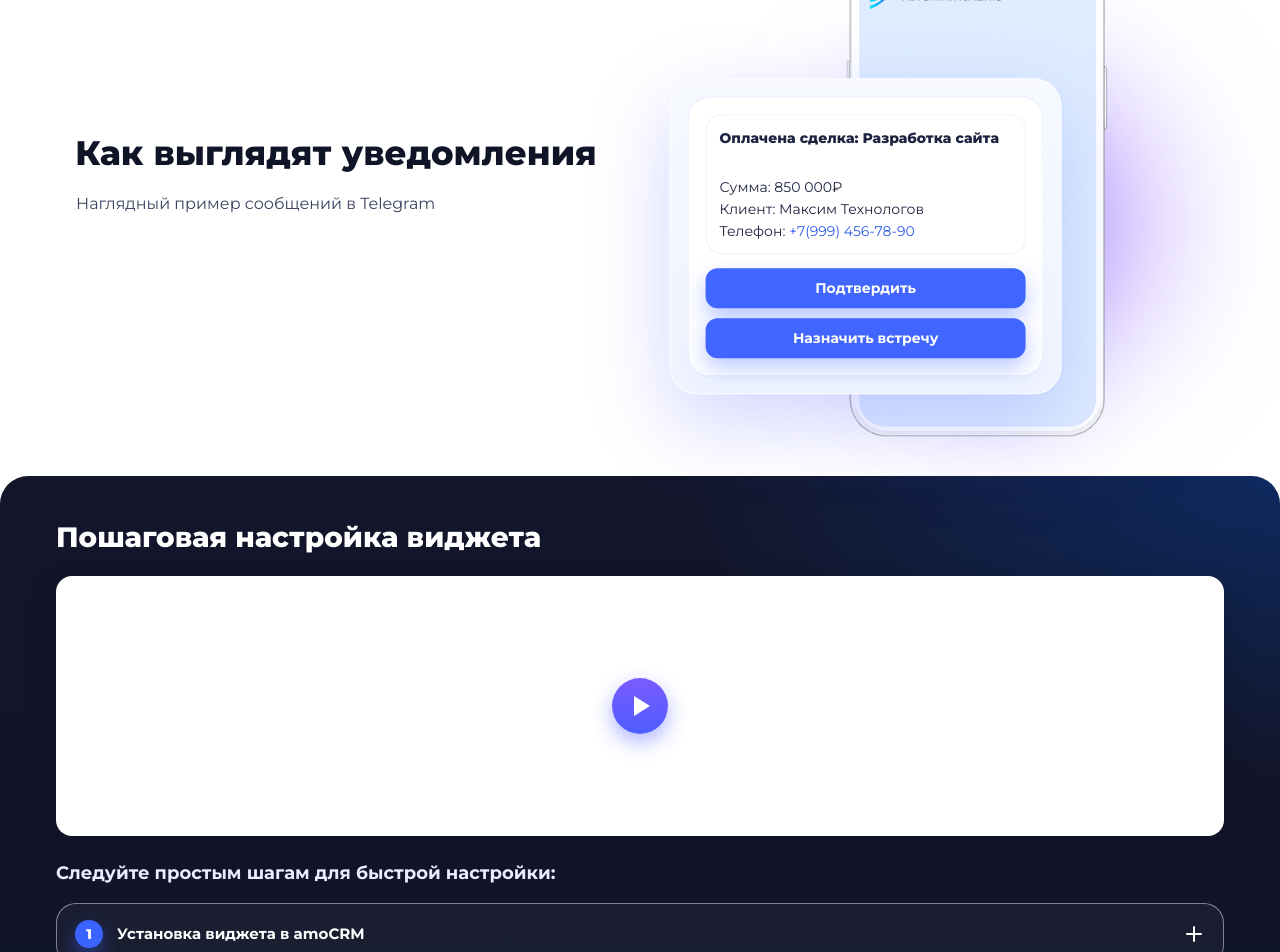
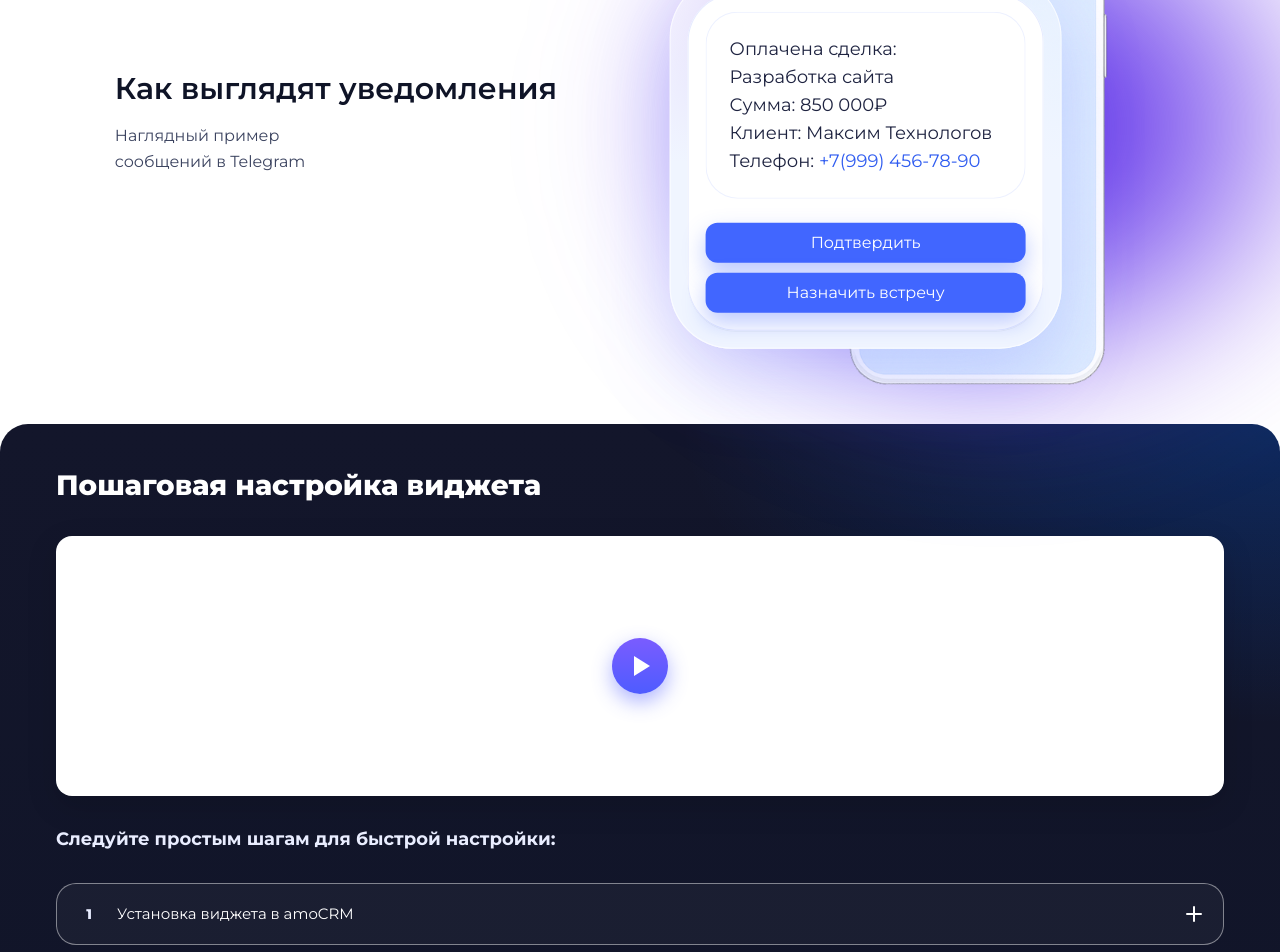
Before and after one commit to DFimp/landing_pro_automatization, a Next.js app: page /widgets/telegram-notify in a window 1280 px wide. Shown: the part 1360-2312 px from the top of the page. Built offline with nearby package versions, Linux system fonts and the light colour scheme.

Commit message:
maybe last

```diff
--- a/src/page/Widget/TelegramNotify/index.tsx
+++ b/src/page/Widget/TelegramNotify/index.tsx
@@ -4,12 +4,15 @@ import React from 'react';
 import Image from 'next/image';
 import ConsultCard from '@/shared/ui/ConsultCard/ConsultCard';
 import SettingsCard from '@/shared/ui/settings/SettingsCard';
+import { hiddenInIframe } from '@/shared/utils/hiddenInIframe';
 
 export default function TelegramNotify() {
     const handleScrollToInstruction = (e: React.MouseEvent<HTMLAnchorElement>) => {
         e.preventDefault();
         document.querySelector('#instruction')?.scrollIntoView({ behavior: 'smooth' });
     };
+
+    const { isIframe } = hiddenInIframe();
 
     const steps = [
         {
@@ -137,15 +140,15 @@ export default function TelegramNotify() {
 
     return (
         <main className="bg-white">
-            <section className="tg-hero">
+            <section className="tg-hero" id={isIframe ? 'hidden-in-iframe' : ''}>
                 <div className="tg-container">
                     <div className="tg-pill tg-bleed-left">Виджет Телеграм уведомления для amoCRM</div>
 
                     <h1 className="tg-hero-title">Готовы быть в курсе событий?</h1>
 
                     <p className="tg-hero-sub">
-                        Получайте мгновенные уведомления в Telegram и запускайте SalesBot одним нажатием. Полная автоматизация
-                        коммуникаций с клиентами прямо в мессенджере.
+                        Получайте мгновенные уведомления в Telegram и запускайте SalesBot<br /> одним нажатием. Полная автоматизация
+                        коммуникаций с клиентами<br /> прямо в мессенджере.
                     </p>
 
                     <div className="tg-cta">
@@ -164,7 +167,7 @@ export default function TelegramNotify() {
                 </div>
             </section>
 
-            <section className="tg-container">
+            <section className="tg-container" id={isIframe ? 'hidden-in-iframe' : ''}>
                 <div className="tg-features-grid">
                     <div className="tg-feature-card">
                         <div className="tg-feature-ico">
@@ -218,11 +221,11 @@ export default function TelegramNotify() {
                 </div>
             </section>
 
-            <section className="tg-preview">
+            <section className="tg-preview" id={isIframe ? 'hidden-in-iframe' : ''}>
                 <div className="tg-preview-grid">
                     <div className="tg-preview-left">
                         <h2 className="tg-h2">Как выглядят уведомления</h2>
-                        <p className="tg-preview-sub">Наглядный пример сообщений в Telegram</p>
+                        <p className="tg-preview-sub">Наглядный пример <br />сообщений в Telegram</p>
                     </div>
 
                     <div className="tg-preview-right">
@@ -239,7 +242,7 @@ export default function TelegramNotify() {
                             <div className="tg-bubble">
                                 <div className="tg-bubble-inner">
                                     <div className="tg-bubble-msg">
-                                        <strong>Оплачена сделка: Разработка сайта</strong>
+                                        Оплачена сделка: Разработка сайта
                                         <br />
                                         Сумма: 850 000₽
                                         <br />
@@ -264,7 +267,7 @@ export default function TelegramNotify() {
                 showVideo
             />
 
-            <section className="tg-cases">
+            <section className="tg-cases" id={isIframe ? 'hidden-in-iframe' : ''}>
                 <div className="tg-container">
                     <h3 className="tg-cases-title">Сценарии использования</h3>
                     <p className="tg-cases-sub">
@@ -272,7 +275,6 @@ export default function TelegramNotify() {
                     </p>
 
                     <div className="tg-cases-grid tg-cases-grid--3cols">
-                        {/* 1 */}
                         <div className="tg-case">
                             <div className="tg-case-decor" aria-hidden />
                             <div className="tg-case-card">
@@ -281,7 +283,6 @@ export default function TelegramNotify() {
                             </div>
                         </div>
 
-                        {/* 2 */}
                         <div className="tg-case">
                             <div className="tg-case-decor" aria-hidden />
                             <div className="tg-case-card">
@@ -290,17 +291,14 @@ export default function TelegramNotify() {
                             </div>
                         </div>
 
-                        {/* 3 — AMO (левый) */}
                         <div className="tg-case-amo tg-case-amo--left" aria-hidden>
                             <span className="tg-case-amo__text">AMO</span>
                         </div>
 
-                        {/* 4 — AMO (правый) */}
                         <div className="tg-case-amo tg-case-amo--right" aria-hidden>
                             <span className="tg-case-amo__text">AMO</span>
                         </div>
 
-                        {/* 5 */}
                         <div className="tg-case">
                             <div className="tg-case-decor" aria-hidden />
                             <div className="tg-case-card">
@@ -309,7 +307,6 @@ export default function TelegramNotify() {
                             </div>
                         </div>
 
-                        {/* 6 */}
                         <div className="tg-case">
                             <div className="tg-case-decor" aria-hidden />
                             <div className="tg-case-card">
@@ -321,7 +318,7 @@ export default function TelegramNotify() {
                 </div>
             </section>
 
-            <section className="tg-prefooter">
+            <section className="tg-prefooter" id={isIframe ? 'hidden-in-iframe' : ''}>
                 <div className="tg-container">
                     <ConsultCard />
                 </div>
--- a/src/page/Widget/TelegramNotify/style.css
+++ b/src/page/Widget/TelegramNotify/style.css
@@ -43,16 +43,16 @@ body {
 
 .tg-bleed-left {
     margin-left: calc(50% - 50vw);
-    padding-left: calc(50vw - 50% + var(--container-pad));
+    padding-left: calc(47vw - 50% + var(--container-pad));
     border-top-left-radius: 0;
     border-bottom-left-radius: 0;
 }
 
 .tg-hero-title {
     margin-top: 40px;
-    font-weight: 800;
+    font-weight: 600;
     color: #fff;
-    font-size: clamp(36px, 6vw, 72px);
+    font-size: clamp(36px, 6vw, 64px);
     line-height: 1.05;
 }
 
@@ -74,7 +74,7 @@ body {
     align-items: center;
     justify-content: center;
     height: 44px;
-    padding: 0 22px;
+    padding: 0 32px;
     background: #386bff;
     color: #fff;
     border-radius: 999px;
@@ -147,7 +147,7 @@ body {
 
 .tg-feature-title {
     font-size: 18px;
-    font-weight: 800;
+    font-weight: 600;
     color: #0f1427;
     margin-bottom: 10px;
 }
@@ -183,8 +183,8 @@ body {
 }
 
 .tg-h2 {
-    font-size: clamp(24px, 3vw, 34px);
-    font-weight: 800;
+    font-size: clamp(24px, 3vw, 30px);
+    font-weight: 600;
     color: #0f1427;
     margin-bottom: 12px;
 }
@@ -217,51 +217,51 @@ body {
 
 .tg-phone-blob {
     position: absolute;
-    right: -10px;
-    top: 10%;
-    width: 520px;
-    height: 520px;
+    right: -250px;
+    top: -25%;
+    width: 1020px;
+    height: 820px;
     z-index: 0;
     filter: blur(70px);
     background:
-        radial-gradient(closest-side, rgba(104, 64, 255, .65), transparent 70%),
-        radial-gradient(closest-side, rgba(170, 112, 255, .55), transparent 72%);
+        radial-gradient(closest-side, rgb(60, 14, 224), transparent 70%),
+        radial-gradient(closest-side, rgba(169, 112, 255, 0.911), transparent 72%);
 }
 
 .tg-bubble {
     position: absolute;
     left: 30%;
-    top: 36%;
+    top: 28%;
     transform: translate(-50%, -10%);
     width: min(520px, 70%);
     z-index: 2;
-    border-radius: 28px;
-    background: linear-gradient(180deg, #f7f9ff 0%, #eef3ff 100%);
+    border-radius: 62px;
+    background: linear-gradient(180deg, #f9fbff4d 0%, #f0f5ff 50%);
     box-shadow: 0 28px 80px rgba(79, 92, 255, .25), inset 0 0 0 1px rgba(255, 255, 255, .7);
     padding: 18px;
 }
 
 .tg-bubble-inner {
-    border-radius: 22px;
+    border-radius: 48px;
     background: #fff;
     padding: 18px;
     box-shadow: 0 1px 0 rgba(9, 17, 43, .04), inset 0 0 0 1px #e6ebff;
 }
 
 .tg-bubble-msg {
-    font-size: 14px;
+    font-size: 18px;
     line-height: 1.55;
     color: #1e2340;
     background: #fff;
-    border-radius: 16px;
-    padding: 14px 14px 12px;
+    border-radius: 32px;
+    padding: 24px;
     box-shadow: inset 0 0 0 1px #edf1ff;
-    margin-bottom: 14px;
+    margin-bottom: 24px;
 }
 
 .tg-bubble-msg strong {
     display: block;
-    font-weight: 800;
+    font-weight: 600;
     margin-bottom: 6px;
 }
 
@@ -275,8 +275,7 @@ body {
     width: 100%;
     height: 40px;
     border-radius: 12px;
-    font-weight: 700;
-    font-size: 14px;
+    font-size: 16px;
     color: #fff;
     background: #4166ff;
     box-shadow: 0 10px 22px rgba(65, 102, 255, .35);
@@ -298,8 +297,14 @@ body {
     .tg-bubble {
         left: 50%;
         width: 100%;
-        top: 24%;
+        top: 20%;
         transform: translate(-50%, -6%);
+        background: linear-gradient(180deg, #f9fbff 0%, #f1f5ff 100%);
+    }
+
+    .tg-bubble-inner {
+        background: none;
+        box-shadow: inset 0 0 0 1px rgba(255, 255, 255, 0.14);
     }
 
     .tg-h2 {
@@ -312,8 +317,23 @@ body {
         line-height: 1.55;
     }
 
+    .tg-phone-wrap {
+        position: relative;
+        min-height: 450px;
+        overflow: visible;
+    }
+
     .tg-phone {
-        left: 30%;
+        position: absolute;
+        top: -50px;
+        right: -240px;
+        left: auto;
+        height: 600px !important;
+        width: auto !important;
+        max-width: none !important;
+        transform: none;
+        pointer-events: none;
+        z-index: 1;
     }
 }
 
@@ -482,7 +502,7 @@ body {
 
 .tg-cases-title {
     font-size: clamp(22px, 3vw, 28px);
-    font-weight: 800;
+    font-weight: 600;
     color: #0f1427;
     margin-bottom: 8px;
 }
@@ -513,28 +533,37 @@ body {
     .tg-cases-grid--3cols {
         grid-template-columns: repeat(3, minmax(300px, 1fr));
     }
+
+    .tg-cases-grid--3cols .tg-case {
+        transition: transform .2s ease;
+    }
+
+    /* элементы второго ряда (4-й и далее в гриде) */
+    .tg-cases-grid--3cols .tg-case:nth-child(n+4) {
+        transform: translateX(-200px);
+    }
 }
 
 @media (min-width:1200px) {
-    .tg-cases-grid { --caseH: 260px; }
+    .tg-cases-grid {
+        --caseH: 260px;
+    }
 }
 
 .tg-case-card {
     background: #fff;
     border-radius: 22px;
-    padding: 20px 22px;
-    padding-top: 40px;
-    padding-bottom: 60px;
+    padding: 40px;
     box-shadow: 0 10px 26px rgba(15, 20, 39, .06), inset 0 0 0 2px #5f78ff;
-    min-height: var(--caseH);
+    min-height: 230px;
 }
 
 .tg-case-title {
-    font-weight: 800;
+    font-weight: 600;
     color: #0f1427;
     font-size: 16px;
     line-height: 1.35;
-    margin-bottom: 8px;
+    margin-bottom: 24px;
 }
 
 .tg-case-text {
@@ -554,12 +583,14 @@ body {
 }
 
 @media (min-width:900px) {
-    .tg-case-amo { display: block; }
+    .tg-case-amo {
+        display: block;
+    }
 }
 
 .tg-case-amo__text {
     position: absolute;
-    font-weight: 800;
+    font-weight: 600;
     line-height: 1;
     color: #fff;
     letter-spacing: .06em;
@@ -568,8 +599,20 @@ body {
     pointer-events: none;
 }
 
-.tg-case-amo--left  .tg-case-amo__text { left: -10%; bottom: -12%; }
-.tg-case-amo--right .tg-case-amo__text { right: -12%; top: -8%; }
+.tg-case-amo--left .tg-case-amo__text {
+    left: -10%;
+    top: 50%;
+    bottom: auto;
+    transform: translateY(-50%);
+    left: 80px;
+}
+
+.tg-case-amo--right .tg-case-amo__text {
+    right: -12%;
+    top: 50%;
+    bottom: auto;
+    transform: translateY(-50%);
+}
 
 @media (max-width:640px) {
     .tg-cases-grid {
@@ -605,10 +648,26 @@ body {
         z-index: 0;
     }
 
-    .tg-case--1 .tg-case-decor { background-image: url("/widgets/TelegramNotify/amo.svg"); }
-    .tg-case--2 .tg-case-decor { background-image: url("/widgets/TelegramNotify/amo (1).svg"); }
-    .tg-case--3 .tg-case-decor { background-image: url("/widgets/TelegramNotify/amo (2).svg"); }
-    .tg-case--4 .tg-case-decor { background-image: url("/widgets/TelegramNotify/amo (3).svg"); }
+    .tg-case--1 .tg-case-decor {
+        background-image: url("/widgets/TelegramNotify/amo.svg");
+    }
+
+    .tg-case--2 .tg-case-decor {
+        background-image: url("/widgets/TelegramNotify/amo (1).svg");
+    }
+
+    .tg-case--3 .tg-case-decor {
+        background-image: url("/widgets/TelegramNotify/amo (2).svg");
+    }
+
+    .tg-case--4 .tg-case-decor {
+        background-image: url("/widgets/TelegramNotify/amo (3).svg");
+    }
+
+    .tg-bubble-msg {
+        font-size: 14px;
+    }
+
 }
 
 @media (min-width:641px) {
@@ -662,7 +721,7 @@ body {
         box-sizing: border-box;
         justify-content: center;
         padding: 12px 16px;
-        font-size: 14px;
+        font-size: 12px;
     }
 
     .tg-hero-title {
@@ -705,9 +764,19 @@ body {
         color: #fff;
         border-radius: 999px;
         font-weight: 600;
-        font-size: 16px;
+        font-size: 0;
         box-shadow: 0 8px 24px rgba(56, 107, 255, .35);
         transition: transform .15s, box-shadow .2s, background .2s;
+    }
+
+    .tg-btn-link::before {
+        content: "Смотреть инструкцию";
+        font-size: 16px;
+        line-height: 44px;
+    }
+
+    .tg-btn-link::after {
+        content: none !important;
     }
 
     .tg-btn-link:hover {
@@ -719,7 +788,7 @@ body {
 @media (min-width: 900px) {
     .tg-case-amo {
         width: min(1000px, calc(100% + 360px));
-    min-height: var(--caseH);
+        min-height: 230px;
     }
 
     .tg-case-amo--left {
@@ -730,27 +799,31 @@ body {
     .tg-case-amo--right {
         justify-self: end;
         margin-right: 0px;
+        transform: translateX(-200px);
     }
 
     .tg-case-amo__text {
-    font-size: clamp(180px, 22vw, 420px);
+        font-size: 200px;
     }
 }
 
 @media (max-width: 640px) {
-  .tg-cases-grid > .tg-case:nth-child(1) .tg-case-decor {
+    .tg-cases-grid>.tg-case:nth-child(1) .tg-case-decor {
         background-image: url("/widgets/TelegramNotify/amo.svg");
         z-index: 1;
     }
-  .tg-cases-grid > .tg-case:nth-child(2) .tg-case-decor {
+
+    .tg-cases-grid>.tg-case:nth-child(2) .tg-case-decor {
         background-image: url("/widgets/TelegramNotify/amo (1).svg");
         z-index: 2;
     }
-  .tg-cases-grid > .tg-case:nth-child(5) .tg-case-decor {
+
+    .tg-cases-grid>.tg-case:nth-child(5) .tg-case-decor {
         background-image: url("/widgets/TelegramNotify/amo (2).svg");
         z-index: 2;
     }
-  .tg-cases-grid > .tg-case:nth-child(6) .tg-case-decor {
+
+    .tg-cases-grid>.tg-case:nth-child(6) .tg-case-decor {
         background-image: url("/widgets/TelegramNotify/amo (3).svg");
         z-index: 1;
     }
--- a/src/shared/ui/settings/SettingsCard.css
+++ b/src/shared/ui/settings/SettingsCard.css
@@ -26,13 +26,13 @@
 .sc__title{
   font-size:clamp(22px,2.8vw,28px);
   font-weight:800;
-  margin-bottom:18px;
+  margin-bottom:30px;
 }
 
 .sc__subtitle{
   font-size:18px;
   font-weight:700;
-  margin:12px 0 16px;
+  margin:30px 0 30px;
   color:#e9edff;
 }
 
@@ -61,7 +61,6 @@
   margin-left:4px;
 }
 
-/* Аккордеон */
 .sc__acc-list{ display:grid; gap:12px; margin-top:8px; }
 
 .sc__acc-item{
@@ -69,9 +68,10 @@
   border-radius:20px;
   border:1px solid rgba(255,255,255,.45);
   transition:border-color .2s, box-shadow .25s, background .25s;
+  max-width:100%;
+  margin-bottom: 30px;
 }
 
-/* Состояние: открыт — белая окантовка и лёгкое свечение */
 .sc__acc-item.open{
   border-color:#ffffff;
   box-shadow:
@@ -89,22 +89,31 @@
   padding:16px 18px;
   color:#e8ecff;
   text-align:left;
+  min-width:0;
 }
 
 .sc__num{
   display:grid; place-items:center;
   width:28px; height:28px; border-radius:50%;
+  box-shadow:none;
+  color:#e8ecff;
+  font-weight:800;
+  font-size:14px;
+  transition:all .25s ease;
+}
+
+.sc__acc-item.open .sc__num{
   background:#3a63ff;
   box-shadow:0 8px 18px rgba(58,99,255,.45);
   color:#fff;
-  font-weight:800;
-  font-size:14px;
 }
 
 .sc__acc-title{
   font-size:15px;
-  font-weight:700;
   color:#ffffff;
+  min-width:0;
+  overflow-wrap:anywhere;
+  word-break:break-word;
 }
 
 .sc__plus{
@@ -119,20 +128,19 @@
 .sc__plus::before{ width:16px; height:2px; }
 .sc__plus::after{ width:2px; height:16px; }
 
-/* При открытии превращаем «+» в «X» */
 .sc__acc-item.open .sc__plus{ transform:rotate(45deg); }
 
-/* Контент раскрытого пункта */
 .sc__acc-content{
   display:none;
   padding:0 18px 18px 60px;
   color:#e7ecff;
   font-size:14px;
   line-height:1.65;
+  overflow-wrap:anywhere;
+  word-break:break-word;
 }
 .sc__acc-item.open .sc__acc-content{ display:block; }
 
-/* Список внутри */
 .sc__acc-content .sc-list{
   display:grid; gap:6px; margin-top:10px;
 }
@@ -143,21 +151,34 @@
   content:"•"; position:absolute; left:0; top:0; color:#9eb2ff;
 }
 
-/* Подсказки */
 .sc__acc-content .sc-note{
-  background:#f6f8ff;
-  border:1px solid #e4e9ff;
+  background:rgba(255,255,255,0.06);
+  border:1px solid rgba(255,255,255,0.22);
   border-radius:12px;
   padding:12px;
   margin-top:12px;
-  color:#1a2240;
+  color:#fff;
 }
-.sc__acc-content .sc-note--blue{ background:#eaf1ff; border-color:#cfe0ff; }
-.sc__acc-content .sc-note--green{ background:#ecfbf2; border-color:#c0f0d7; }
-.sc__acc-content .sc-note--red{ background:#fdeeee; border-color:#f7c9c9; }
-.sc__acc-content .sc-note-title{ font-weight:700; margin-bottom:6px; }
 
-/* Кнопка внутри раскрытого блока (как на скрине) */
+.sc__acc-content .sc-note-title{
+  margin-bottom:6px; color:#fff;
+}
+
+.sc__acc-content .sc-note--blue{
+  background:rgba(58,99,255,0.08);
+ border-color:rgb(255, 255, 255);
+}
+
+.sc__acc-content .sc-note--green{
+  background:rgba(0,255,153,0.06);
+border-color:rgb(255, 255, 255);
+}
+
+.sc__acc-content .sc-note--red{
+  background:rgba(255,0,72,0.06);
+  border-color:rgb(255, 255, 255);
+}
+
 .sc__acc-content .sc-btn{
   margin-top:18px;
   display:inline-flex; align-items:center; justify-content:center;
@@ -170,4 +191,12 @@
 
 @media (max-width:640px){
   .sc__video{ height:50vh; }
+
+  .sc__acc-btn{ padding:14px 16px; gap:12px; }
+  .sc__acc-content{ padding:0 14px 14px 44px; }
+  .sc__acc-content, .sc__acc-content a{
+    overflow-wrap:anywhere;
+    word-break:break-word;
+    hyphens:auto;
+  }
 }
--- a/src/widgets/footer/index.tsx
+++ b/src/widgets/footer/index.tsx
@@ -73,7 +73,7 @@ export const Footer = () => {
             </div>
           </div>
 
-          <div className="md:col-span-3 grid grid-cols-1 sm:grid-cols-3 gap-2 md:pl-4">
+          <div className="md:col-span-3 grid grid-cols-1 sm:grid-cols-3 md:pl-4">
             {cols.map((col, i) => (
               <div key={i}>
                 {col.title ? (
```
Lines whose indentation alone changed are shown as unchanged.
